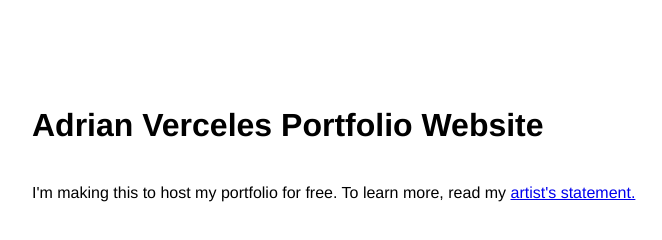
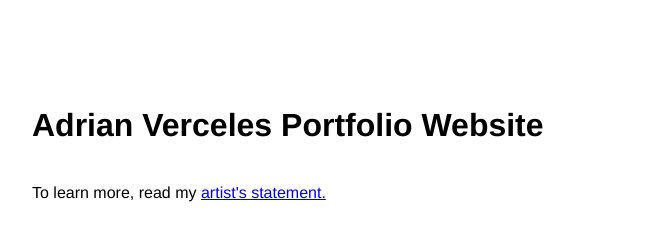
Before and after one commit to adrianv456/adrianv456.github.io, a plain HTML site: page index.html in a window 1280 px wide. Shown: the whole page, without its empty margins (108-770 px from the left). Drawn offline with Linux system fonts and the light colour scheme.

Commit message:
Update index.html

```diff
--- a/index.html
+++ b/index.html
@@ -7,6 +7,6 @@
   </head>
   <body>
     <h1>Adrian Verceles Portfolio Website</h1>
-    <p>I'm making this to host my portfolio for free. To learn more, read my <a href="statement.html">artist's statement.</a></p>
+    <p>To learn more, read my <a href="statement.html">artist's statement.</a></p>
   </body>
 </html>
```
